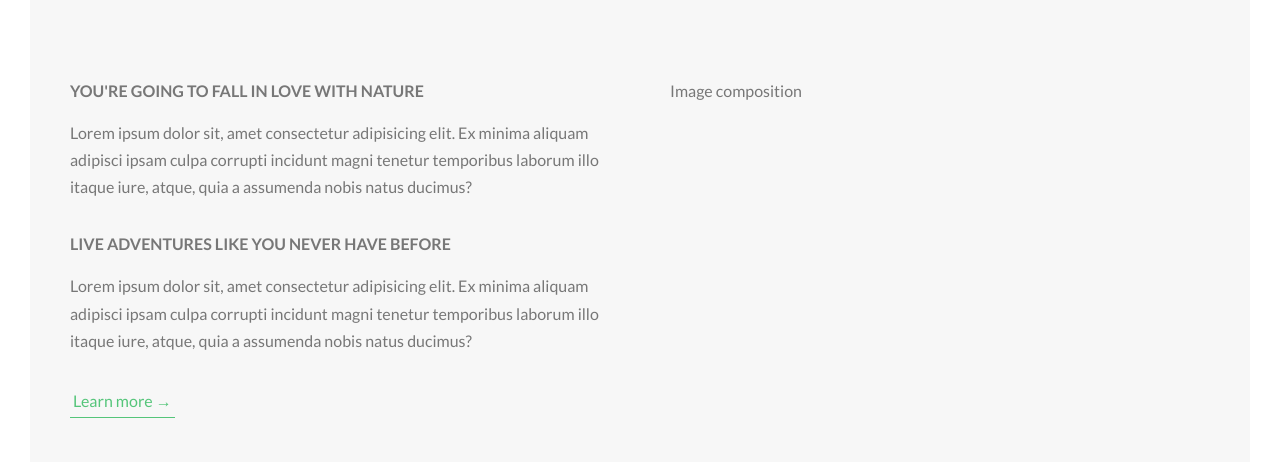
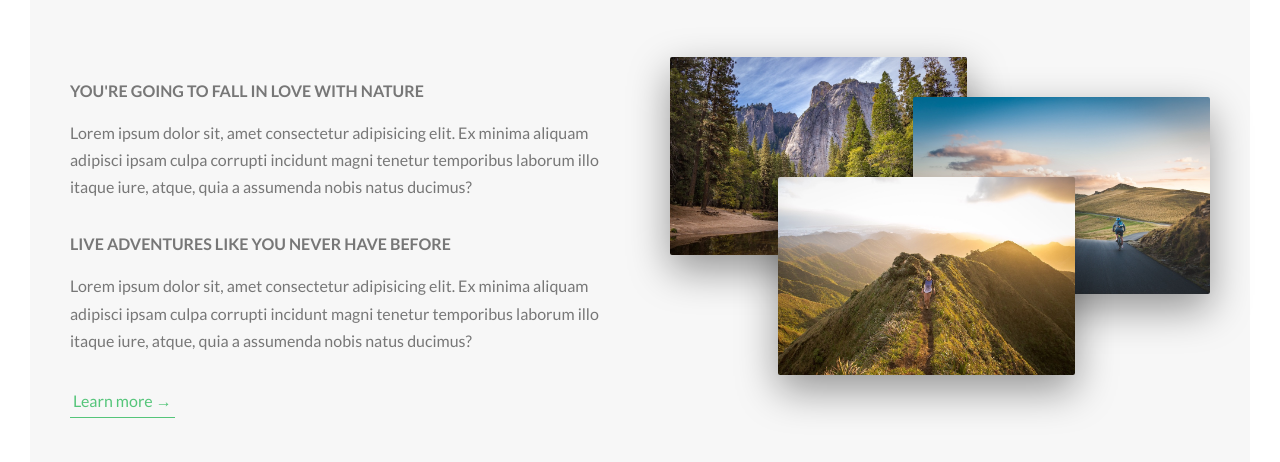
Before and after one commit to Liufat/Udemy-Natours, a website: page index.html in a window 1280 px wide. Shown: the part 943-1405 px from the top of the page. Drawn offline with Linux system fonts and the light colour scheme.

Commit message:
[新增]第二部分/右邊部分

```diff
--- a/index.html
+++ b/index.html
@@ -61,7 +61,23 @@
 
             <a href="#" class="btn-text">Learn more &rarr;</a>
           </div>
-          <div class="col-1-of-2">Image composition</div>
+          <div class="col-1-of-2">
+            <div class="composition">
+              <img
+                src="./img/nat-1-large.jpg"
+                alt="Photo1"
+                class="composition__photo composition__photo--p1"
+              /><img
+                src="./img/nat-2-large.jpg"
+                alt="Photo2"
+                class="composition__photo composition__photo--p2"
+              /><img
+                src="./img/nat-3-large.jpg"
+                alt="Photo3"
+                class="composition__photo composition__photo--p3"
+              />
+            </div>
+          </div>
         </div>
       </section>
     </main>
--- /dev/null
+++ b/sass/components/_composition.scss
@@ -0,0 +1,37 @@
+.composition {
+  position: relative;
+
+  &__photo {
+    width: 55%;
+    box-shadow: 0 1.5rem 4rem rgba($color-black, 0.4);
+    border-radius: 2px;
+    position: absolute;
+    transition: all 0.2s;
+    z-index: 10;
+    outline-offset: 2rem;
+
+    &--p1 {
+      left: 0;
+      top: -2rem;
+    }
+    &--p2 {
+      right: 0;
+      top: 2rem;
+    }
+    &--p3 {
+      left: 20%;
+      top: 10rem;
+    }
+
+    &:hover {
+      outline: 1.5rem solid $color-primary;
+      transform: scale(1.05) translateY(-0.5rem);
+      box-shadow: 0 2.5rem 4rem rgba($color-black, 0.5);
+      z-index: 20;
+    }
+  }
+
+  &:hover &__photo:not(:hover) {
+    transform: scale(0.95);
+  }
+}
--- a/sass/main.scss
+++ b/sass/main.scss
@@ -7,6 +7,7 @@
 @import "base/typography";
 @import "base/utilities";
 
+@import "./components/composition";
 @import "./components/button";
 
 @import "./layout/grid";
```
Also changed, not shown: css/style.css.
